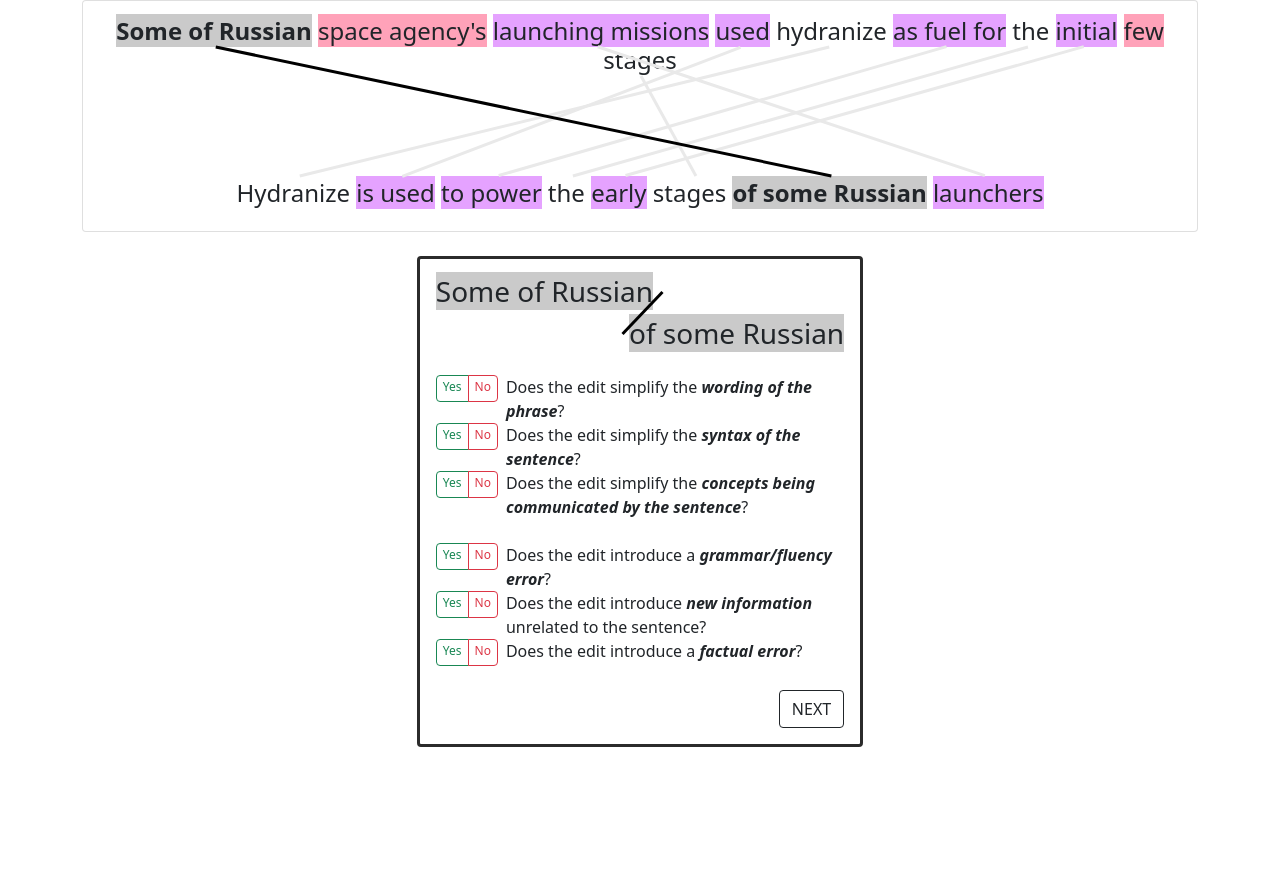
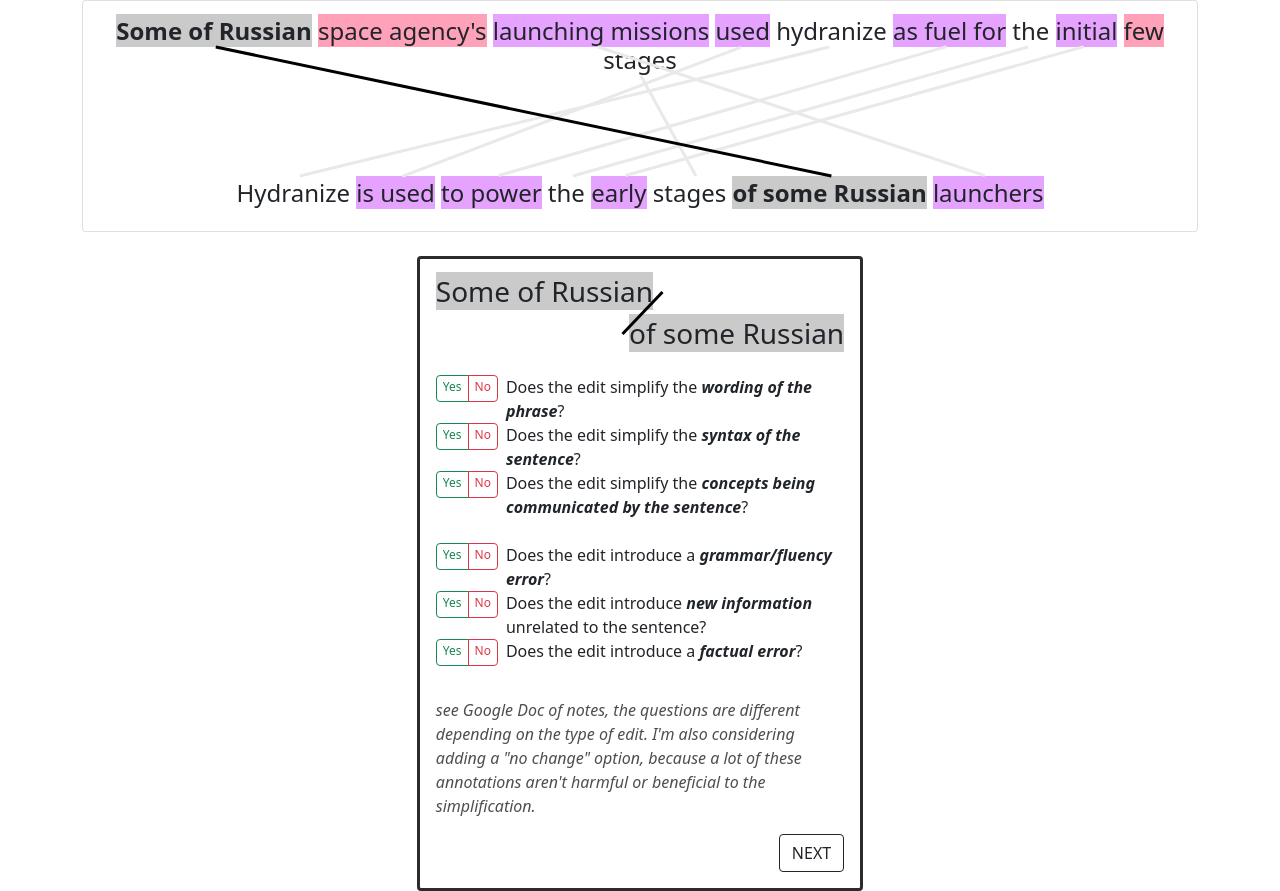
Before and after one commit to davidheineman/phrase-interface, a plain HTML site: page index.html in a window 1280 px wide. Shown: the part 308-1199 px from the top of the page. Before the commit the page ends 1055 px from the top, so only its background shows below. Drawn offline with nearby package versions, Linux system fonts and the light colour scheme.

Commit message:
add note to index

```diff
--- a/index.html
+++ b/index.html
@@ -66,6 +66,9 @@
                             <!-- Only should appear if the above answer is "yes" -->
                             <p>Does the edit introduce a <span>factual error</span>?</p>
                         </div>
+
+                        <br />
+                        <p style='font-style: italic; color: rgb(78, 78, 78)'>see Google Doc of notes, the questions are different depending on the type of edit. I'm also considering adding a "no change" option, because a lot of these annotations aren't harmful or beneficial to the simplification.</p>
                     </div>
 
                     <button id='submit' type="button" class="btn btn-outline-dark">NEXT</button>
```
